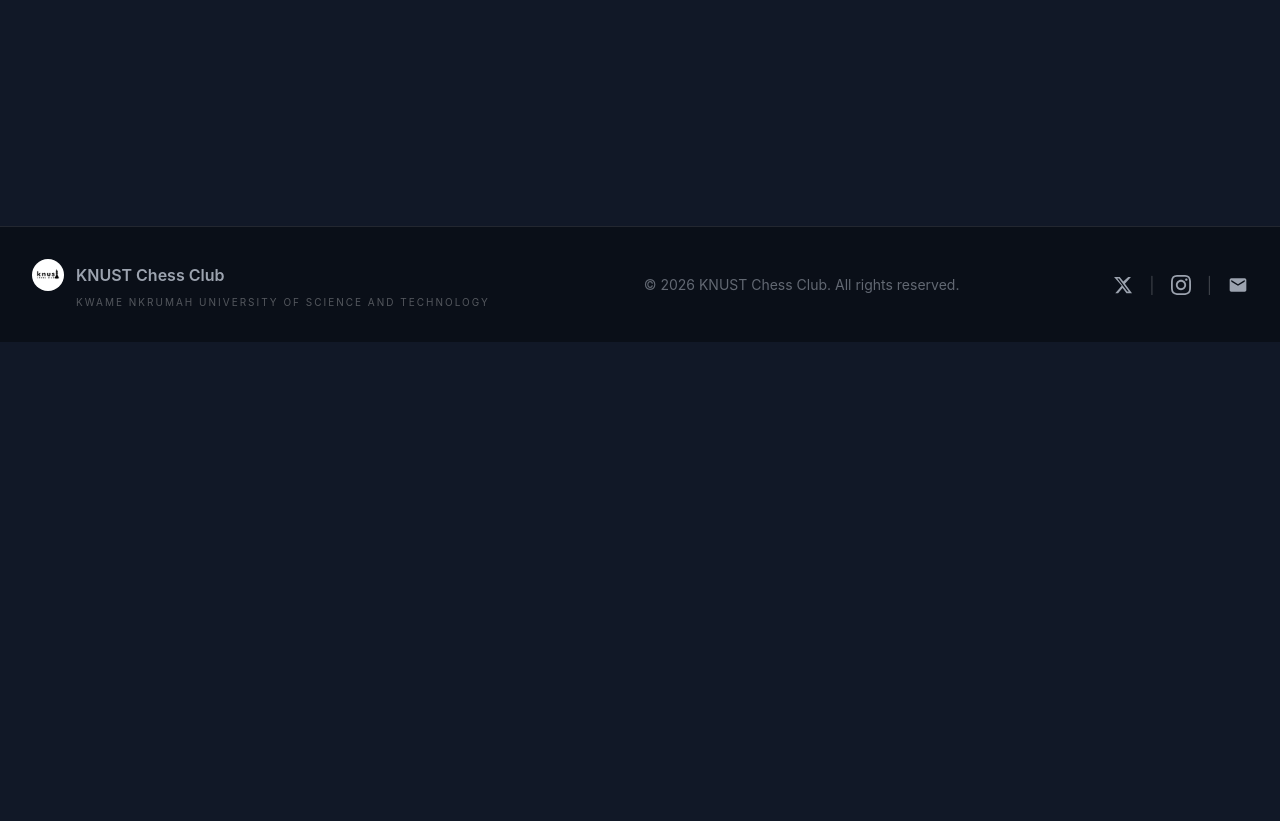
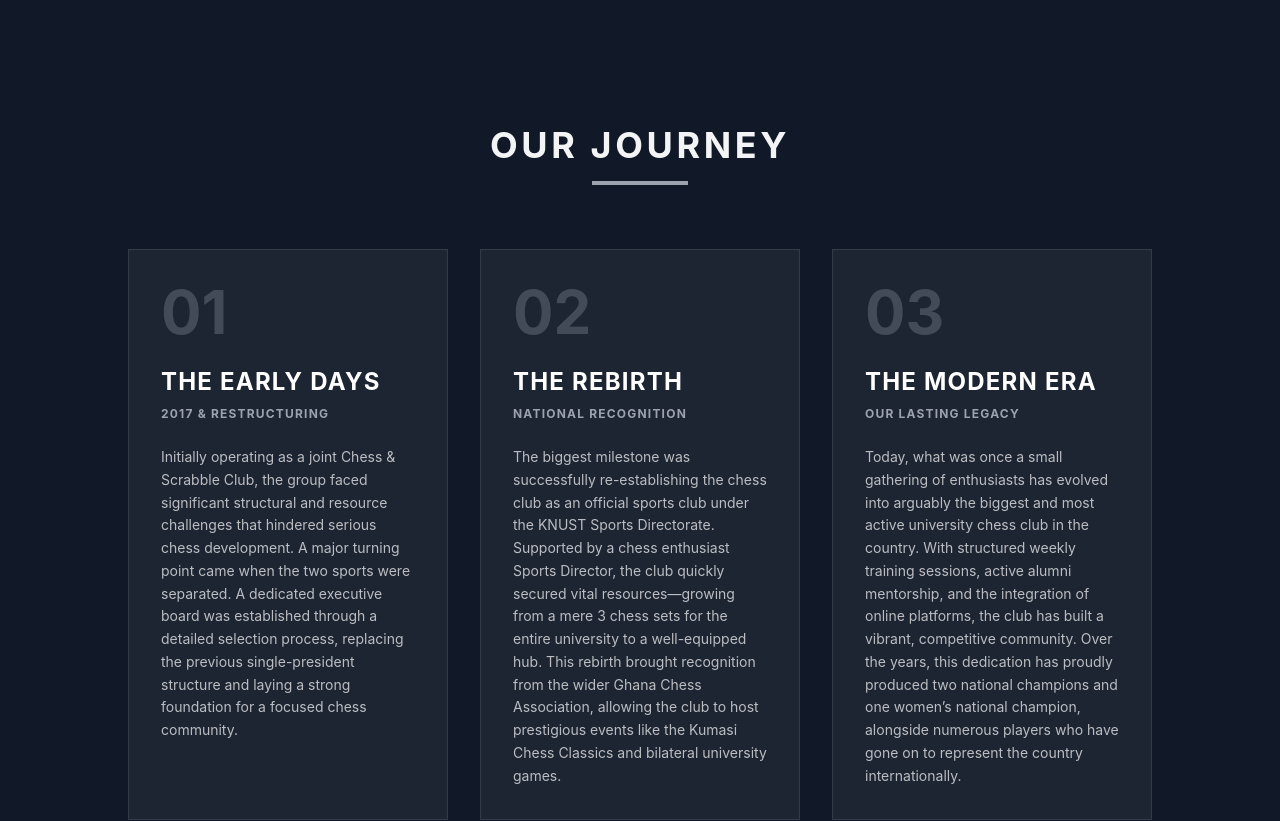
Before and after one commit to ALpatson/knust_chess_website, a React (Vite) app: page /about in a window 1280 px wide. Shown: the part 720-1541 px from the top of the page. Before the commit the page ends 1062 px from the top, so only its background shows below. Built offline with nearby package versions, Linux system fonts and the light colour scheme.

Commit message:
add club history and Micheal's blog

```diff
--- a/src/pages/About.jsx
+++ b/src/pages/About.jsx
@@ -91,6 +91,69 @@ const About = () => {
           </div>
         </motion.div>
       </div>
+
+      {/* Our Journey Section */}
+      <div className="max-w-5xl mx-auto mt-32 relative">
+        <motion.div
+          initial={{ opacity: 0, y: 20 }}
+          whileInView={{ opacity: 1, y: 0 }}
+          viewport={{ once: true }}
+          className="text-center mb-16"
+        >
+          <h2 className="text-3xl md:text-4xl font-bold uppercase tracking-widest mb-4">Our Journey</h2>
+          <div className="w-24 h-1 bg-chess-accent mx-auto"></div>
+        </motion.div>
+
+        <div className="grid md:grid-cols-3 gap-8">
+          {/* Card 1 */}
+          <motion.div
+            initial={{ opacity: 0, y: 30 }}
+            whileInView={{ opacity: 1, y: 0 }}
+            viewport={{ once: true }}
+            transition={{ delay: 0.1 }}
+            className="bg-white/5 border border-white/10 p-8 hover:bg-white/10 hover:-translate-y-2 transition-all duration-300 flex flex-col group"
+          >
+            <div className="text-chess-accent text-6xl font-bold opacity-30 mb-6 group-hover:opacity-100 transition-opacity">01</div>
+            <h3 className="text-2xl font-bold text-white mb-2 uppercase tracking-wider">The Early Days</h3>
+            <span className="text-chess-accent font-bold tracking-widest text-xs uppercase block mb-6">2017 & Restructuring</span>
+            <p className="text-white/70 leading-relaxed flex-grow text-sm">
+              Initially operating as a joint Chess & Scrabble Club, the group faced significant structural and resource challenges that hindered serious chess development. A major turning point came when the two sports were separated. A dedicated executive board was established through a detailed selection process, replacing the previous single-president structure and laying a strong foundation for a focused chess community.
+            </p>
+          </motion.div>
+
+          {/* Card 2 */}
+          <motion.div
+            initial={{ opacity: 0, y: 30 }}
+            whileInView={{ opacity: 1, y: 0 }}
+            viewport={{ once: true }}
+            transition={{ delay: 0.2 }}
+            className="bg-white/5 border border-white/10 p-8 hover:bg-white/10 hover:-translate-y-2 transition-all duration-300 flex flex-col group"
+          >
+            <div className="text-chess-accent text-6xl font-bold opacity-30 mb-6 group-hover:opacity-100 transition-opacity">02</div>
+            <h3 className="text-2xl font-bold text-white mb-2 uppercase tracking-wider">The Rebirth</h3>
+            <span className="text-chess-accent font-bold tracking-widest text-xs uppercase block mb-6">National Recognition</span>
+            <p className="text-white/70 leading-relaxed flex-grow text-sm">
+              The biggest milestone was successfully re-establishing the chess club as an official sports club under the KNUST Sports Directorate. Supported by a chess enthusiast Sports Director, the club quickly secured vital resources—growing from a mere 3 chess sets for the entire university to a well-equipped hub. This rebirth brought recognition from the wider Ghana Chess Association, allowing the club to host prestigious events like the Kumasi Chess Classics and bilateral university games.
+            </p>
+          </motion.div>
+
+          {/* Card 3 */}
+          <motion.div
+            initial={{ opacity: 0, y: 30 }}
+            whileInView={{ opacity: 1, y: 0 }}
+            viewport={{ once: true }}
+            transition={{ delay: 0.3 }}
+            className="bg-white/5 border border-white/10 p-8 hover:bg-white/10 hover:-translate-y-2 transition-all duration-300 flex flex-col group"
+          >
+            <div className="text-chess-accent text-6xl font-bold opacity-30 mb-6 group-hover:opacity-100 transition-opacity">03</div>
+            <h3 className="text-2xl font-bold text-white mb-2 uppercase tracking-wider">The Modern Era</h3>
+            <span className="text-chess-accent font-bold tracking-widest text-xs uppercase block mb-6">Our Lasting Legacy</span>
+            <p className="text-white/70 leading-relaxed flex-grow text-sm">
+              Today, what was once a small gathering of enthusiasts has evolved into arguably the biggest and most active university chess club in the country. With structured weekly training sessions, active alumni mentorship, and the integration of online platforms, the club has built a vibrant, competitive community. Over the years, this dedication has proudly produced two national champions and one women’s national champion, alongside numerous players who have gone on to represent the country internationally.
+            </p>
+          </motion.div>
+        </div>
+      </div>
     </div>
   );
 };
--- a/src/pages/Blog.jsx
+++ b/src/pages/Blog.jsx
@@ -42,6 +42,21 @@ const blogPosts = [
     ],
     image: "/blogs/Maud_Benson.jpeg",
     tags: ["Legend", "Inspiration", "Women in Chess"]
+  },
+  {
+    id: 3,
+    title: "Dr. Michael Giuseppe Sarkodie's Journey",
+    author: "KNUST Chess Club",
+    date: "May 2026",
+    summary: "From learning the moves as a child to becoming a medical doctor and the president of the Ashanti Regional Chess Association, Dr. Sarkodie’s journey is a story of resilience, leadership, and an undeniable love for speed chess.",
+    content: [
+      "Every chess master's journey begins with a single move. For Michael Giuseppe Sarkodie, that move was played around the age of nine when his father first introduced him to the chessboard. However, it wasn’t until his second year as a science student at St. Peter's Senior High School that the game truly captured his dedication. A chance encounter with CM Fomevor Cephas Clinton sparked a deep motivation within him. Learning the intricacies of the game from Cephas, Michael set a personal goal to consistently defeat his mentor, a milestone he proudly achieved, though he humbly admits his mentor still occasionally claims a victory.",
+      "Michael’s competitive spirit was truly tested at his first classical tournament, the Kumasi Chess Classics. After a challenging start where he struggled through the first three rounds, he dug deep and returned with fierce resolve. Winning his remaining four games, he remarkably secured the award for the best student performance in the entire tournament.",
+      "Beyond his personal board victories, Michael considers his greatest achievement to be his transformative leadership of the KNUST Chess Club. Through unwavering dedication, he played a pivotal role in elevating the club into one of the most prestigious chess communities in the country, fostering an environment that continues to produce national champions.",
+      "Today, Michael balances a demanding career as a medical doctor with his enduring passion for the game. Known arguably as the best speed chess player in the country, his focus has shifted towards the future of Ghanaian chess. As the current president of the Ashanti Regional Chess Association, he is deeply invested in developing young talent through initiatives like the 'Chess in Schools' program in the Ashanti Region, ensuring the next generation of players is ready to make their move."
+    ],
+    image: "",
+    tags: ["Legend", "Leadership", "Speed Chess"]
   }
 ];
 
```
